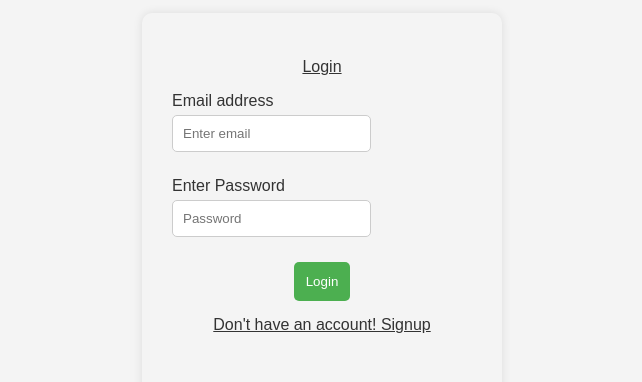
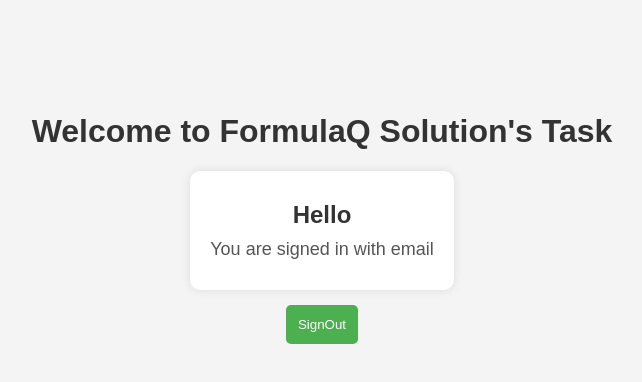
Before and after one commit to ShivaMisraa/FETJ-Shivam, a React (Create React App) app: page / in a window 1280 px wide. Shown: the part 182-564 px from the top of the page, without its empty margins (318-960 px from the left). Built offline with nearby package versions, Linux system fonts and the light colour scheme.

Commit message:
Added logout button and its functionality

```diff
--- a/src/App.js
+++ b/src/App.js
@@ -3,16 +3,19 @@
 import MainPage from "./Component/MainPage";
 
 function App() {
-  const [isLoggedIn, setIsLoggedIn] = useState(false);
+  const [isLoggedIn, setIsLoggedIn] = useState(true);
 
   const loginHandler = () => {
+    setIsLoggedIn(true);
+  };
 
-    setIsLoggedIn(true);
+  const signOutHandler = () => {
+    setIsLoggedIn(false);
   };
 
   return (
     <div className="App">
-      {isLoggedIn ? <MainPage /> : <Login onLogin={loginHandler} />}
+      {isLoggedIn ? <MainPage onSignOut={signOutHandler} /> : <Login onLogin={loginHandler} />}
     </div>
   );
 }
--- a/src/Authentication/Login.js
+++ b/src/Authentication/Login.js
@@ -60,6 +60,7 @@
 
         emailInputRef.current.value = "";
         passwordInputRef.current.value = "";
+        // nameInputRef.current.value = "";
 
         props.onLogin();
       })
--- a/src/Component/MainPage.css
+++ b/src/Component/MainPage.css
@@ -32,3 +32,17 @@
   .profile-container p:last-child {
     color: #555;
   }
+
+  .logout-button {
+    background-color: #4caf50;
+    color: #fff;
+    padding: 12px;
+    border: none;
+    border-radius: 5px;
+    cursor: pointer;
+    margin-top: 15px;
+  }
+
+  .logout-button:hover {
+    background-color: #45a049;
+  }
--- a/src/Component/MainPage.js
+++ b/src/Component/MainPage.js
@@ -1,14 +1,16 @@
 import React, { useState, useEffect } from "react";
 import './MainPage.css';
 
-const MainPage = () => {
+const MainPage = ({onSignOut}) => {
   const [username, setUsername] = useState("");
   const [userEmail, setUserEmail] = useState("");
 
   const signOutHandler= ()=>{
     localStorage.removeItem("token");
-    localStorage.removeItem("username");
+    // localStorage.removeItem("username");
     localStorage.removeItem("userEmail");
+
+    onSignOut();
   }
 
   useEffect(() => {
@@ -23,11 +25,12 @@
 
   return (
     <div className="main-div">
-        <button onClick={signOutHandler}>SignOut</button>
+        <h1>Welcome to FormulaQ Solution's Task</h1>
       <div className="profile-container">
         <p>Hello {username}</p>
         <p>You are signed in with email {userEmail}</p>
       </div>
+        <button className="logout-button" onClick={signOutHandler}>SignOut</button>
     </div>
   );
 };
```
